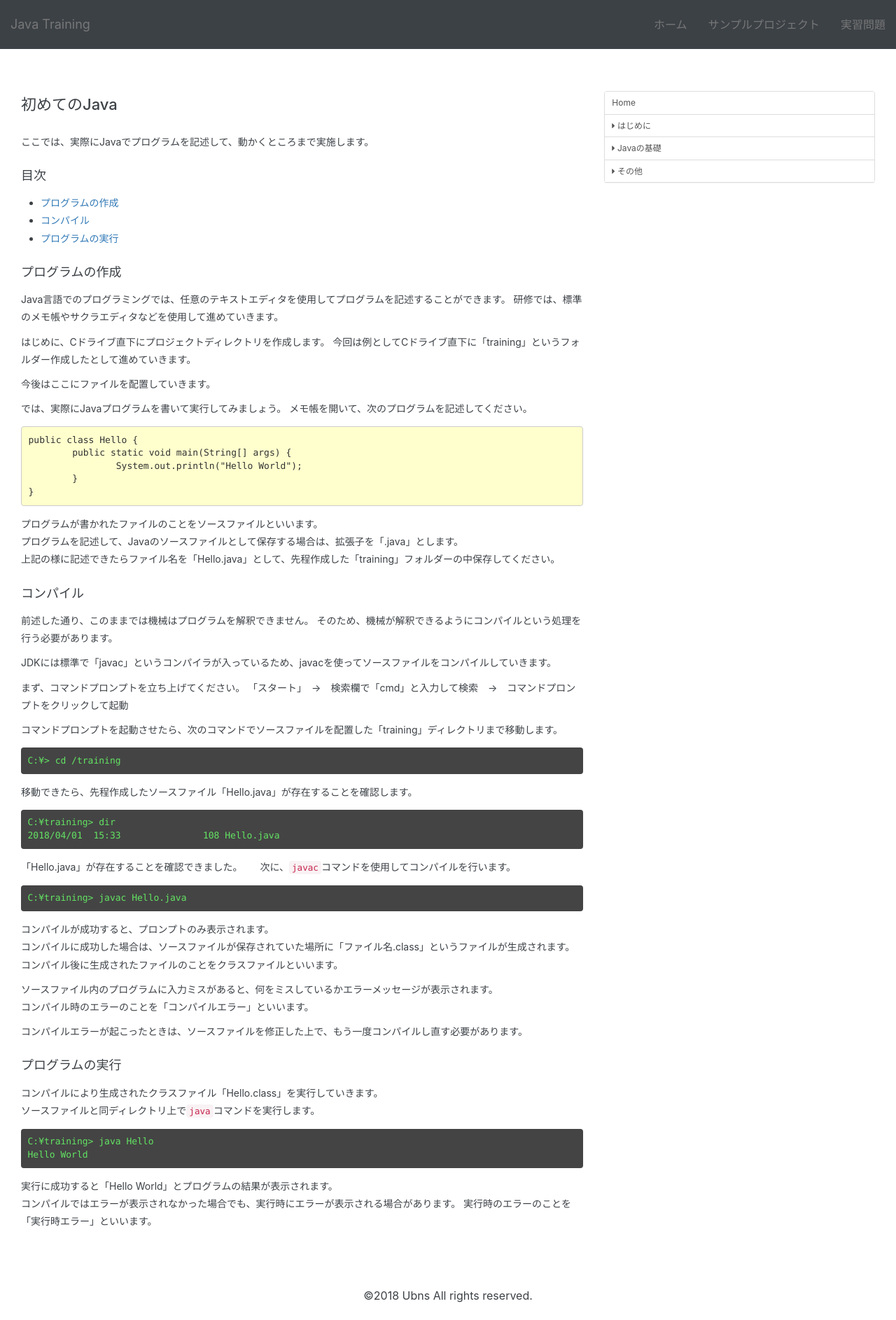
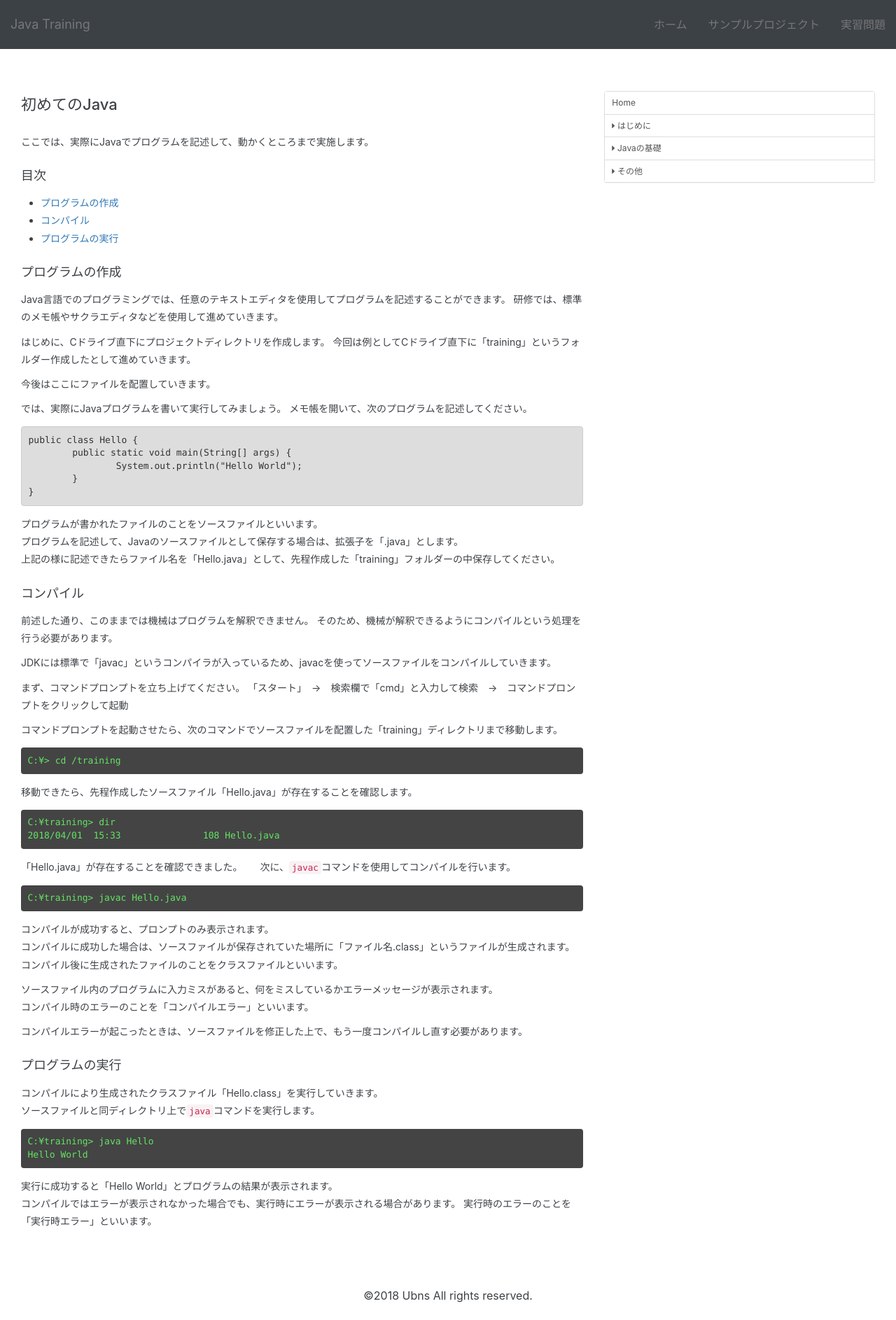
Before and after one commit to modulesjp/JavaTraining, a Jekyll site: the page built from docs/fundamentals/2.0.0.first-java.md, in a window 1280 px wide. Shown: the whole page at 70% size. Built offline with Jekyll 4.4.1, drawn with Linux system fonts in a browser that asks for light colours; nearby versions of some CDN libraries; our own code applies the rules of GitHub Pages for plain Markdown files.

Commit message:
2018.04.02

```diff
--- a/docs/css/style.css
+++ b/docs/css/style.css
@@ -119,7 +119,7 @@
 	color: #6db33f;
 }
 
-.language-bash java {
+.language-java pre {
 	background: #ddd;
 }
 
```
